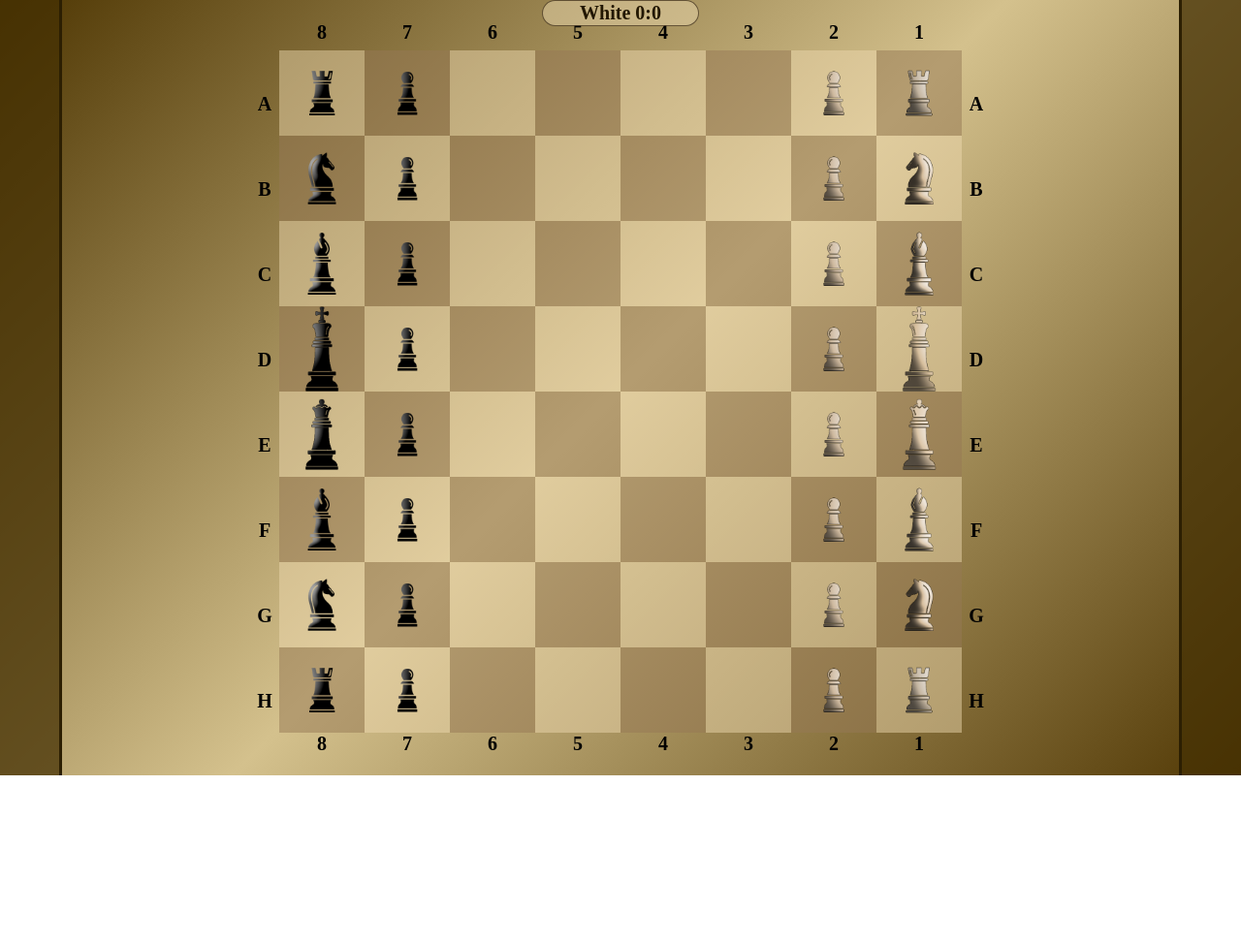
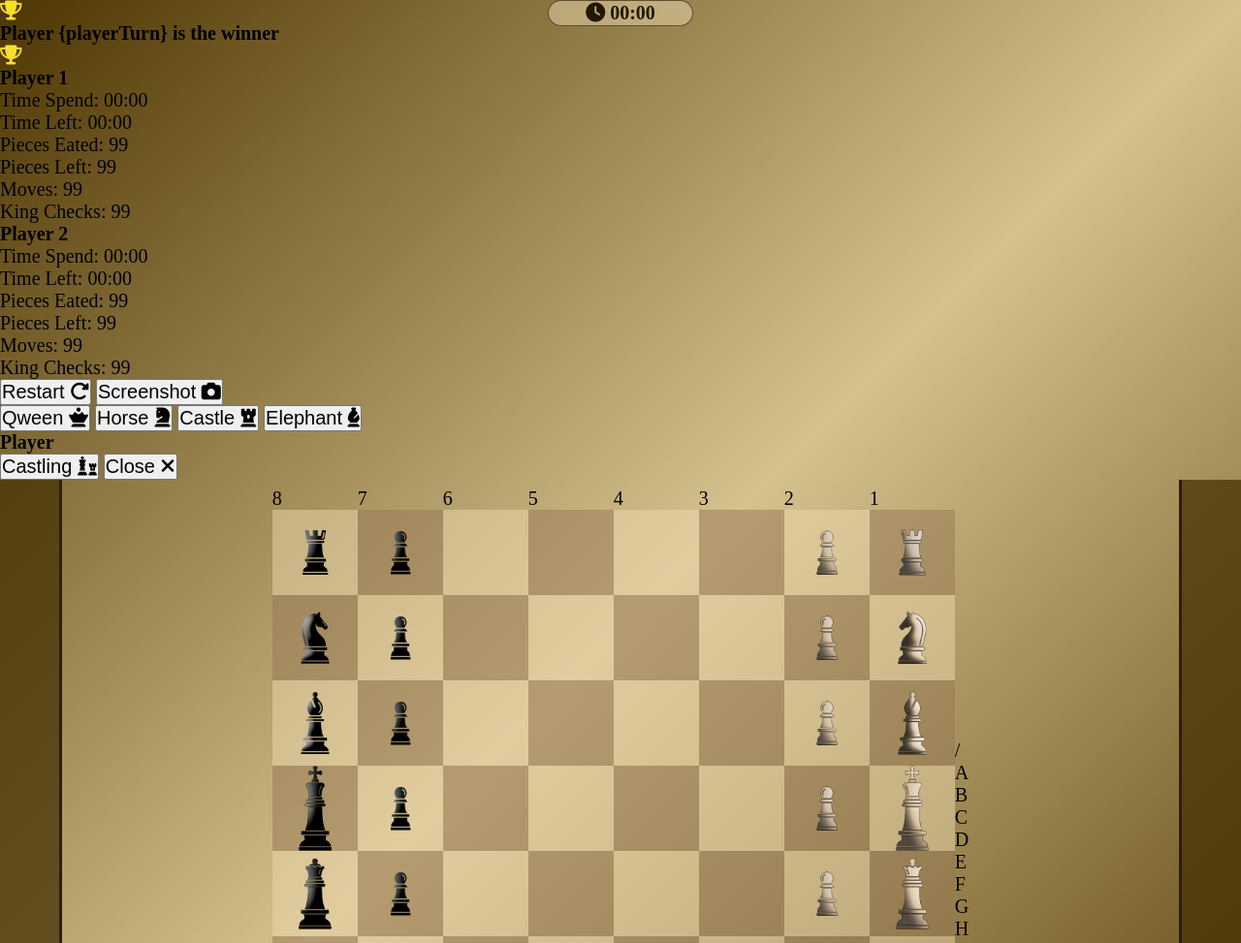
Before and after one commit to odaydid002/Chess-game-javascript, a plain HTML site: page index.html in a window 1280 px wide. Shown: the top 973 px of the page at 97% size. Before the commit the page ends 800 px from the top, so only its background shows below. Drawn offline with Linux system fonts and the light colour scheme.

Commit message:
Update index.html

```diff
--- a/index.html
+++ b/index.html
@@ -4,31 +4,62 @@
     <meta charset="UTF-8">
     <meta http-equiv="X-UA-Compatible" content="IE=edge">
     <meta name="viewport" content="width=device-width, initial-scale=1.0">
+    <link rel="stylesheet" href="https://cdnjs.cloudflare.com/ajax/libs/font-awesome/6.4.0/css/all.min.css">
     <link rel="stylesheet" href="styles.css">
+    <link rel="icon" href="assets/favicon.ico" type="image/x-icon">
     <title>Chess</title>
 </head>
 <body>
-    <div class="main">
+    <div class="winner" id="winner">
+        <div class="flex">
+            <i class="fa-solid fa-trophy" style="color: #f9de2f;">
+            </i><h1 class="winnerTitle" id="winnerTitle">Player <span class="winnerTitle" id="winningp">{playerTurn}</span> is the winner</h1>
+            <i class="fa-solid fa-trophy" style="color: #f9de2f;"></i>
+        </div>
+        <div class="statics" id="statics">
+           <div class="p1">
+            <h1 class="pTitle">Player 1</h1>
+            <p class="stats">Time Spend: <span id="p1times">00:00</span></p>
+            <p class="stats">Time Left: <span id="p1timel">00:00</span></p>
+            <p class="stats">Pieces Eated: <span id="eatedp1">99</span></p>
+            <p class="stats">Pieces Left: <span id="leftp1">99</span></p>
+            <p class="stats">Moves: <span id="movesp1">99</span></p>
+            <p class="stats">King Checks: <span id="checksp1">99</span></p>
+       </div>
+       <div class="p2">
+            <h1 class="pTitle">Player 2</h1>
+            <p class="stats">Time Spend: <span id="p2times">00:00</span></p>
+            <p class="stats">Time Left: <span id="p2timel">00:00</span></p>
+            <p class="stats">Pieces Eated: <span id="eatedp2">99</span></p>
+            <p class="stats">Pieces Left: <span id="leftp2">99</span></p>
+            <p class="stats">Moves: <span id="movesp2">99</span></p>
+            <p class="stats">King Checks: <span id="checksp2">99</span></p>
+        </div>
+        </div>
+        <button class="upgrade" id="restart" onclick="restartGame()">Restart <i style="font-size: 1em;padding: 0;" class="fa-sharp fa-solid fa-rotate-right"></i></button>
+        <button class="upgrade" id="screenshot" onclick="takeScreenshot()">Screenshot <i style="font-size: 1em; padding: 0;" class="fa-solid fa-camera"></i> </button>
+    </div>
+    <div class="soliderUp" id="soliderUp">
+        <button class="upgrade" id="upQween" onclick="upgradeSolider('qween')">Qween <i class="fa-solid fa-chess-queen"></i></button>
+        <button class="upgrade" id="upHorse" onclick="upgradeSolider('horse')">Horse <i class="fa-solid fa-chess-knight"></i></button>
+        <button class="upgrade" id="upCastle" onclick="upgradeSolider('castle')">Castle <i class="fa-solid fa-chess-rook"></i></button>
+        <button class="upgrade" id="upElephant" onclick="upgradeSolider('elephant')">Elephant <i class="fa-solid fa-chess-bishop"></i></button>
+    </div>
+    <div class="castlingdv" id="castlingdv">
+        <h1 id="turPl">Player</h1>
+        <button class="castling upgrade" onclick="startCastling()">Castling <i class="fa-solid fa-chess fa-flip"></i></button>
+        <button class="castling upgrade" onclick='closeCastling()'>Close <i class="fa-sharp fa-solid fa-xmark"></i></button>
+    </div>
+    <div class="main" id="main">
         <div class="out-pieces" id="outWhite">
             <div class="timer" id="whiteTime"></div>
         </div>
         <div class="center">
-            <div id="pTurnd" class="turn"><h5 id="pTurn">White 0:0</h5></div>
+            <div id="pTurnd" class="turn" onclick="rotateTable()"><h5 id="pTurn"><i class="fa-sharp fa-solid fa-clock"></i> 00:00</h5></div>
             <div id="board">
-                <DIV class="board-row">
-                    <div class="board-arg"></div>
-                    <div class="board-arg">A</div>
-                    <div class="board-arg">B</div>
-                    <div class="board-arg">C</div>
-                    <div class="board-arg">D</div>
-                    <div class="board-arg">E</div>
-                    <div class="board-arg">F</div>
-                    <div class="board-arg">G</div>
-                    <div class="board-arg">H</div>
-                </DIV>
                 <!--------------------------------------------------------------------->
                 <div class="board-row">
-                    <div class="board-arn">8</div>
+                    <p class="arg">8</p>
                     <div class="board-col">
                         <div class="board-squire bw" id="a8"><img src="assets/castle-b.png" id="castle1b" class="piece black" alt="castle"></div>
                     </div>
@@ -53,11 +84,10 @@
                     <div class="board-col">
                         <div class="board-squire bs" id="h8"><img src="assets/castle-b.png" id="castle2b" class="piece black" alt="castle"></div>
                     </div>
-                    <div class="board-arn">8</div>
                 </div>
                 <!--------------------------------------------------------------------->
                 <div class="board-row">
-                    <div class="board-arn">7</div>
+                    <p class="arg">7</p>
                     <div class="board-col">
                         <div class="board-squire bs" id="a7"><img src="Assets/solder-b.png" id="solider1b" class="piece black" alt="soliderl"></div>
                     </div>
@@ -82,11 +112,10 @@
                     <div class="board-col">
                         <div class="board-squire bw" id="h7"><img src="Assets/solder-b.png" id="solider8b" class="piece black" alt="soliderl"></div>
                     </div>
-                    <div class="board-arn">7</div>
                 </div>
                 <!--------------------------------------------------------------------->
                 <div class="board-row">
-                    <div class="board-arn">6</div>
+                    <p class="arg">6</p>
                     <div class="board-col">
                         <div class="board-squire bw" id="a6"></div>
                     </div>
@@ -111,11 +140,10 @@
                     <div class="board-col">
                         <div class="board-squire bs" id="h6"></div>
                     </div>
-                    <div class="board-arn">6</div>
                 </div>
                 <!--------------------------------------------------------------------->
                 <div class="board-row">
-                    <div class="board-arn">5</div>
+                    <p class="arg">5</p>
                     <div class="board-col">
                         <div class="board-squire bs" id="a5"></div>
                     </div>
@@ -140,11 +168,10 @@
                     <div class="board-col">
                         <div class="board-squire bw" id="h5"></div>
                     </div>
-                    <div class="board-arn">5</div>
                 </div>
                 <!--------------------------------------------------------------------->
                 <div class="board-row">
-                    <div class="board-arn">4</div>
+                    <p class="arg">4</p>
                     <div class="board-col">
                         <div class="board-squire bw" id="a4"></div>
                     </div>
@@ -169,11 +196,10 @@
                     <div class="board-col">
                         <div class="board-squire bs" id="h4"></div>
                     </div>
-                    <div class="board-arn">4</div>
                 </div>
                 <!--------------------------------------------------------------------->
                 <div class="board-row">
-                    <div class="board-arn">3</div>
+                    <p class="arg">3</p>
                     <div class="board-col">
                         <div class="board-squire bs" id="a3"></div>
                     </div>
@@ -198,11 +224,10 @@
                     <div class="board-col">
                         <div class="board-squire bw" id="h3"></div>
                     </div>
-                    <div class="board-arn">3</div>
                 </div>
                 <!--------------------------------------------------------------------->
                 <div class="board-row">
-                    <div class="board-arn">2</div>
+                    <p class="arg">2</p>
                     <div class="board-col">
                         <div class="board-squire bw" id="a2"><img src="Assets/solder-w.png" id="solider1w" class="piece white" alt="solider"></div>
                     </div>
@@ -227,11 +252,10 @@
                     <div class="board-col">
                         <div class="board-squire bs" id="h2"><img src="Assets/solder-w.png" id="solider8w" class="piece white" alt="solider"></div>
                     </div>
-                    <div class="board-arn">2</div>
                 </div>
                 <!--------------------------------------------------------------------->
                 <div class="board-row">
-                    <div class="board-arn">1</div>
+                    <p class="arg">1</p>
                     <div class="board-col">
                         <div class="board-squire bs" id="a1"><img src="assets/castle-w.png" id="castle1w" class="piece white" alt="castle"></div>
                     </div>
@@ -256,27 +280,43 @@
                     <div class="board-col">
                         <div class="board-squire bw" id="h1"><img src="assets/castle-w.png" id="castle2w" class="piece white" alt="castle"></div>
                     </div>
-                    <div class="board-arn">1</div>
                 </div>
-                <DIV class="board-row">
-                    <div class="board-arg"></div>
-                    <div class="board-arg">A</div>
-                    <div class="board-arg">B</div>
-                    <div class="board-arg">C</div>
-                    <div class="board-arg">D</div>
-                    <div class="board-arg">E</div>
-                    <div class="board-arg">F</div>
-                    <div class="board-arg">G</div>
-                    <div class="board-arg">H</div>
-                </DIV>
+                <div class="board-row margg">
+                    <p class="arg">/</p>
+                    <div class="argdv">
+                        <p class="arg-t">A</p>
+                    </div>
+                    <div class="argdv">
+                        <p class="arg-t">B</p>
+                    </div>
+                    <div class="argdv">
+                        <p class="arg-t">C</p>
+                    </div>
+                    <div class="argdv">
+                        <p class="arg-t">D</p>
+                    </div>
+                    <div class="argdv">
+                        <p class="arg-t">E</p>
+                    </div>
+                    <div class="argdv">
+                        <p class="arg-t">F</p>
+                    </div>
+                    <div class="argdv">
+                        <p class="arg-t">G</p>
+                    </div>
+                    <div class="argdv">
+                        <p class="arg-t">H</p>
+                    </div>
+                </div>
+
                 <!--------------------------------------------------------------------->
-
-                <script src="app.js"></script>
             </div>
         </div>
         <div class="out-pieces" id="outBlack">
             <div class="timer" id="blackTime"></div>
         </div>
     </div>
+    <script src="https://html2canvas.hertzen.com/dist/html2canvas.min.js"></script>
+    <script src="app.js"></script>
 </body>
 </html>
```
